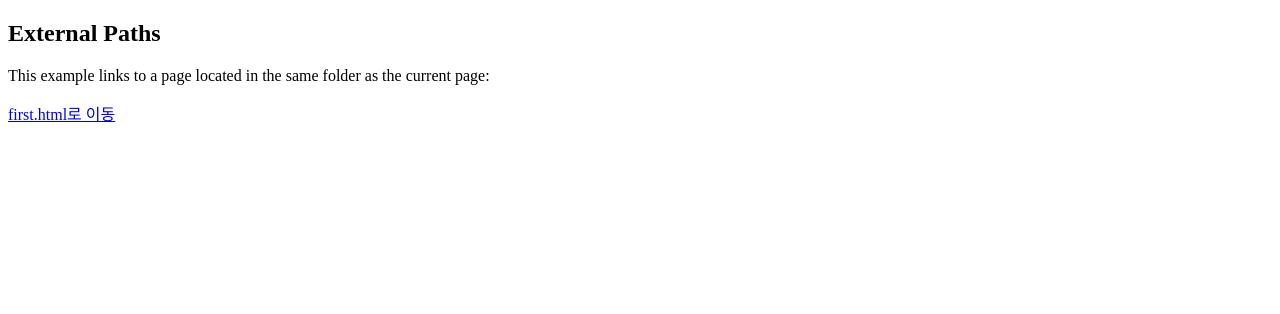
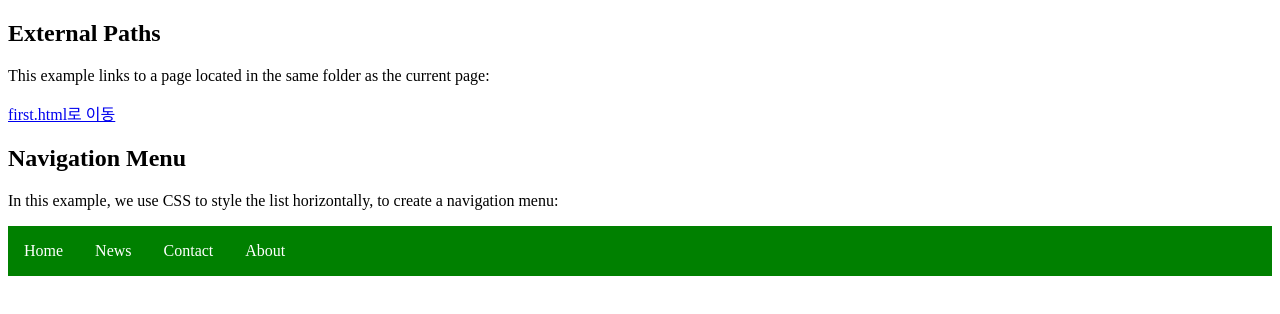
Before and after one commit to wewa159/html5, a plain HTML site: page index.html in a window 1280 px wide. Drawn offline with Linux system fonts and the light colour scheme.

Commit message:
index.html 수정(가로메뉴추가)

```diff
--- a/index.html
+++ b/index.html
@@ -1,7 +1,31 @@
 <!DOCTYPE html>
 <html>
 <head>
-  <link href="css/mystyle1.css">
+<style>
+ul {
+  list-style-type: none;
+  margin: 0;
+  padding: 0;
+  overflow: hidden;
+  background-color: green;
+}
+
+li {
+  float: left;
+}
+
+li a {
+  display: block;
+  color: white;
+  text-align: center;
+  padding: 16px;
+  text-decoration: none;
+}
+
+li a:hover {
+  background-color: red;
+}
+</style>
 </head>
 <body>
     <h2>External Paths</h2>
@@ -10,5 +34,16 @@
 
     <p><a href="Html/first.html">first.html로 이동</a></p>
 
+
+<h2>Navigation Menu</h2>
+<p>In this example, we use CSS to style the list horizontally, to create a navigation menu:</p>
+
+<ul>
+  <li><a href="#home">Home</a></li>
+  <li><a href="#news">News</a></li>
+  <li><a href="#contact">Contact</a></li>
+  <li><a href="#about">About</a></li>
+</ul>
+
 </body>
 </html>
```
Lines whose indentation alone changed are shown as unchanged.
